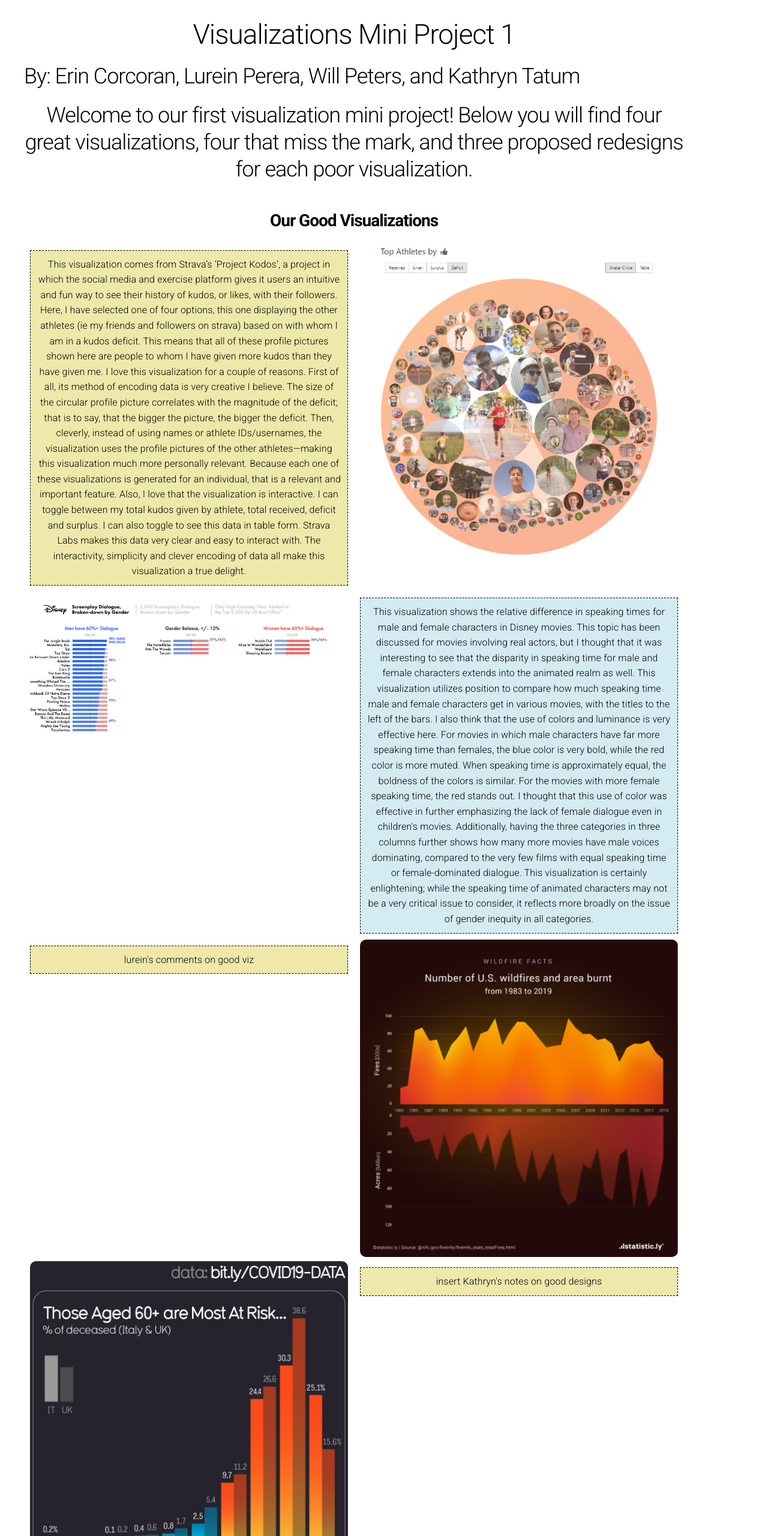
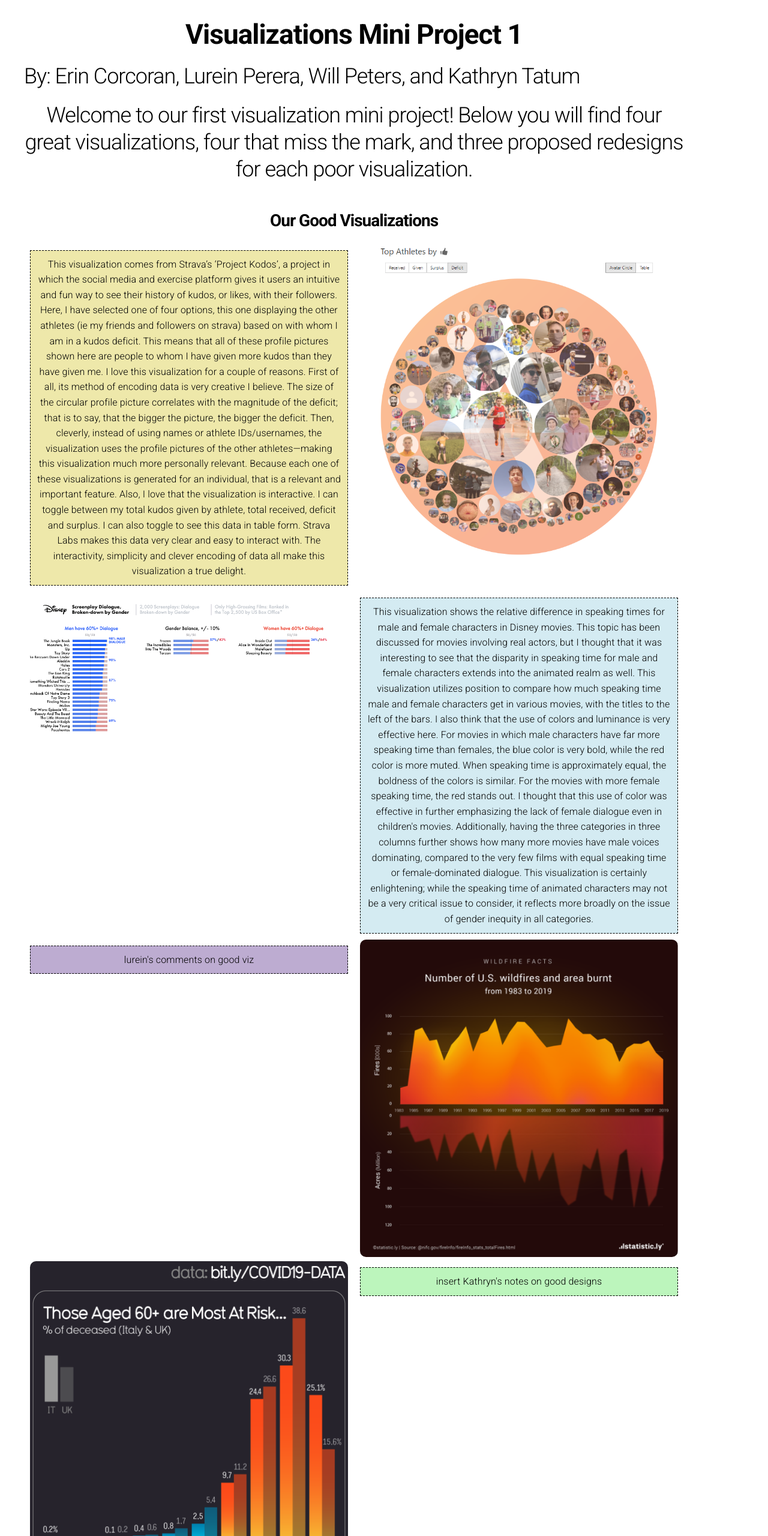
Before and after one commit to peterswi/viz-miniProject1, a plain HTML site: page index.html in a window 1280 px wide. Shown: the top 2560 px of the page at 60% size. Drawn offline with nearby package versions, Linux system fonts and the light colour scheme.

Commit message:
small changes

```diff
--- a/styles.css
+++ b/styles.css
@@ -1,3 +1,7 @@
+h1{
+    font-weight: bold;
+}
+
 body {
     width: fit-content;
     padding: 15px;
@@ -34,6 +38,18 @@ h3{
     font-weight: bold;
 }
 
+#will p{
+    background-color: palegoldenrod
+}
+
 #erin p{
     background-color:#d4ebf2;
 }
+
+#lurein p{
+    background-color:#bdacd1; /* just chose a color to make sure it works, feel free to change!*/
+}
+
+#kathryn p{
+    background-color:#bcf5bc;
+}
```
